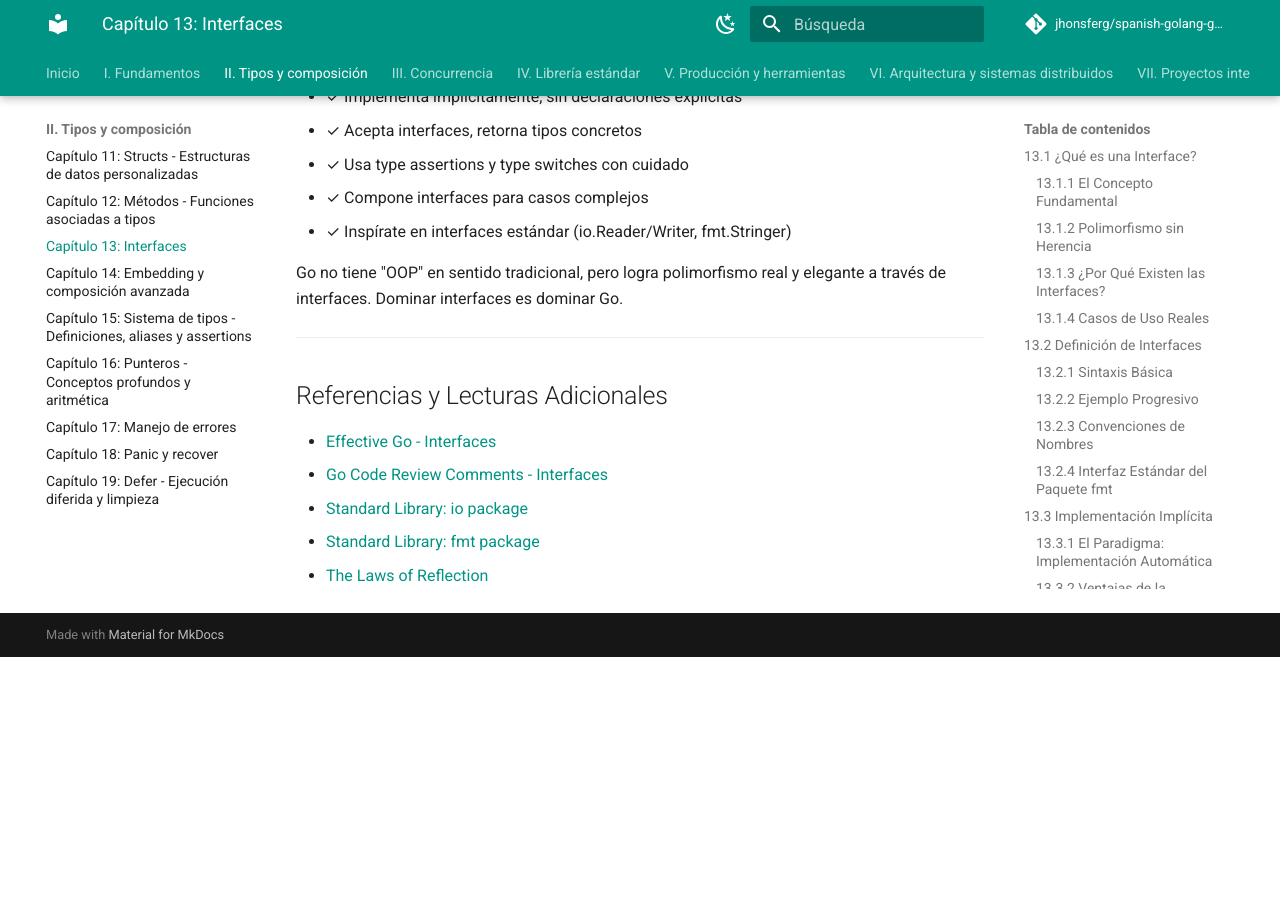
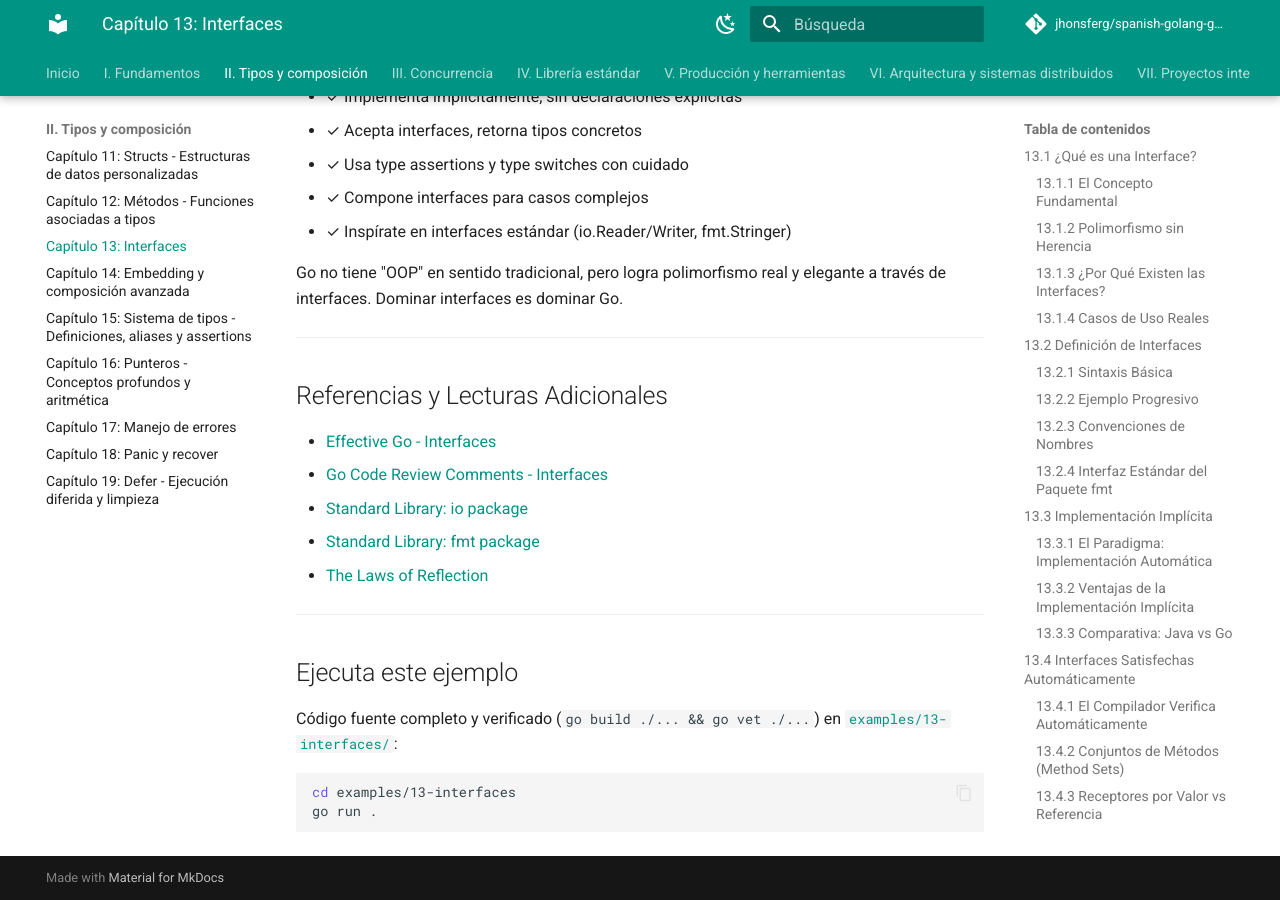
Before and after one commit to jhonsferg/spanish-golang-guide, an MkDocs documentation site: the page built from docs/02-tipos-y-composicion/13-interfaces.md, in a window 1280 px wide and 900 px high, scrolled down 37678 px. Built offline with MkDocs 1.6.1 and Material for MkDocs 9.7.7, drawn with Linux system fonts in a browser that asks for light colours; comment, search, counter and statistics services are not loaded; before the commit the page ends 38335 px from its top, so only the background shows below that.

Commit message:
docs: enlazar ejemplo ejecutable en el capítulo 13

````diff
--- a/docs/02-tipos-y-composicion/13-interfaces.md
+++ b/docs/02-tipos-y-composicion/13-interfaces.md
@@ -1954,3 +1954,16 @@
 - [Standard Library: io package](https://pkg.go.dev/io)
 - [Standard Library: fmt package](https://pkg.go.dev/fmt)
 - [The Laws of Reflection](https://go.dev/blog/laws-of-reflection)
+
+
+---
+
+## Ejecuta este ejemplo
+
+Código fuente completo y verificado (`go build ./... && go vet ./...`) en
+[`examples/13-interfaces/`](https://github.com/jhonsferg/spanish-golang-guide/tree/main/examples/13-interfaces):
+
+```bash
+cd examples/13-interfaces
+go run .
+```
````
